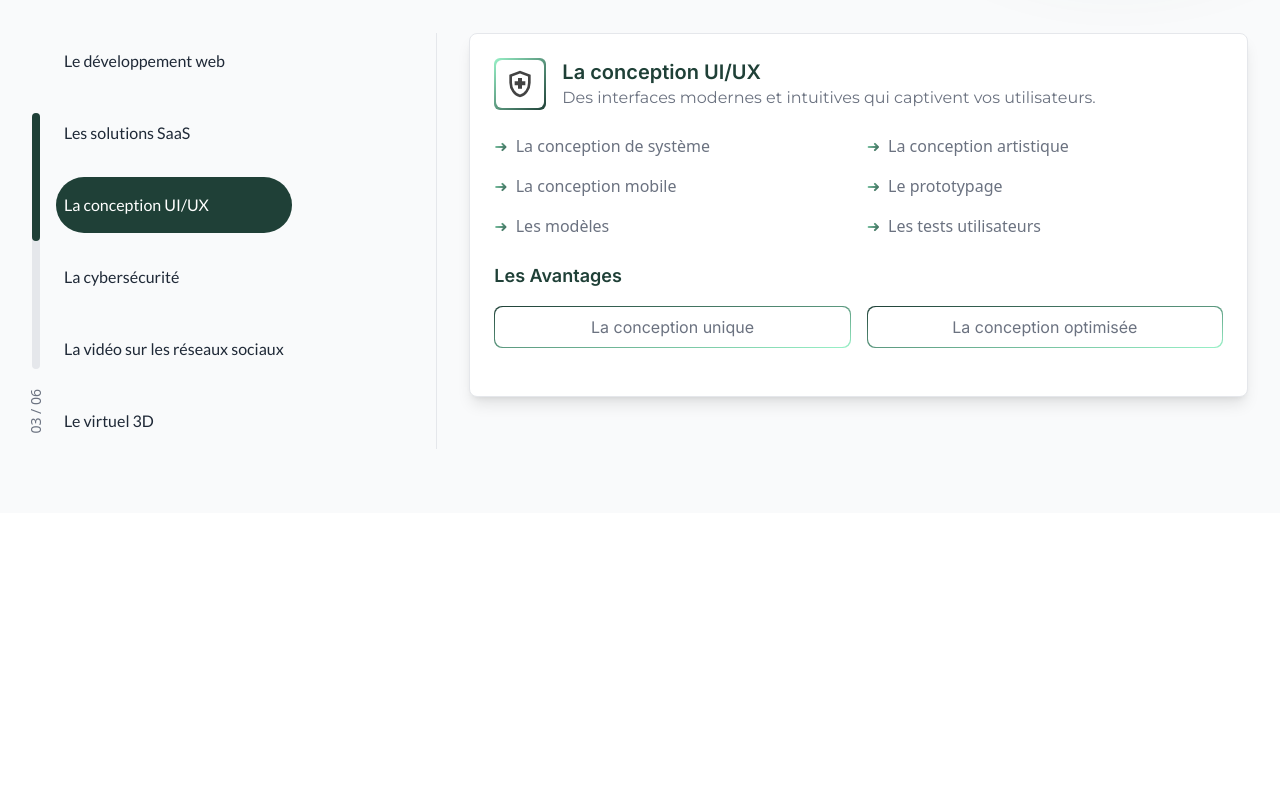
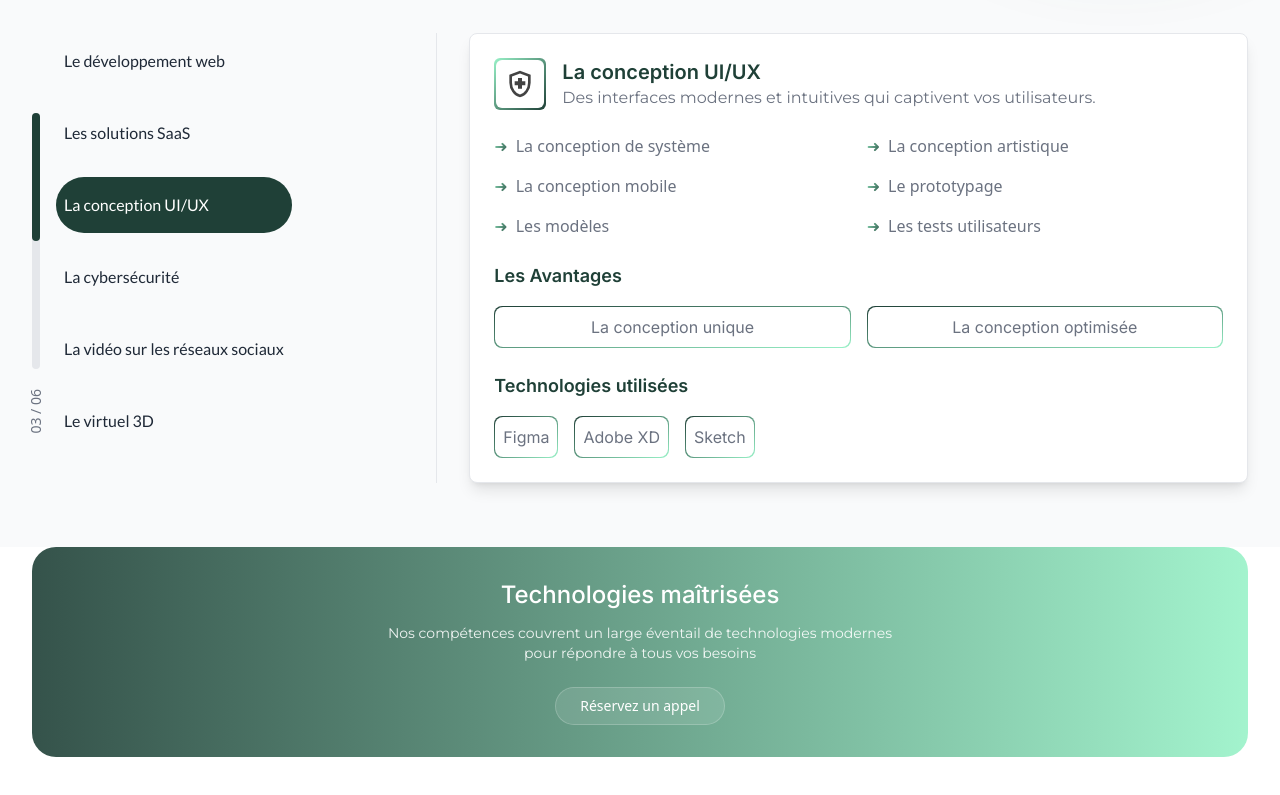
Before and after one commit to bocs91/fdlr-agency, a React (Vite) app: page / in a window 1280 px wide. Shown: the part 1057-1852 px from the top of the page. Before the commit the page ends 1570 px from the top, so only its background shows below. Built offline with nearby package versions, Linux system fonts and the light colour scheme.

Commit message:
add Tech Section

```diff
--- a/src/App.jsx
+++ b/src/App.jsx
@@ -2,6 +2,7 @@ import React from 'react'
 import Header from './components/Header'
 import HeroSection from './components/HeroSection'
 import OurSolutions from './components/OurSolutions'
+
 
 function App() {
   return (
--- a/src/components/OurSolutions.jsx
+++ b/src/components/OurSolutions.jsx
@@ -6,8 +6,7 @@ const OurSolutions = () => {
     {
       id: 1,
       title: "Le développement web",
-      description:
-        "Nous construisons des sites web modernes et performants pour répondre aux besoins de vos utilisateurs.",
+      description: "Nous construisons des sites web modernes et performants pour répondre aux besoins de vos utilisateurs.",
       points: [
         "Développement front-end",
         "Développement back-end",
@@ -22,8 +21,7 @@ const OurSolutions = () => {
     {
       id: 2,
       title: "Les solutions SaaS",
-      description:
-        "Conception et déploiement de solutions SaaS adaptées à vos objectifs d'entreprise.",
+      description: "Conception et déploiement de solutions SaaS adaptées à vos objectifs d'entreprise.",
       points: [
         "Plateformes cloud sécurisées",
         "Applications multi-utilisateurs",
@@ -38,8 +36,7 @@ const OurSolutions = () => {
     {
       id: 3,
       title: "La conception UI/UX",
-      description:
-        "Des interfaces modernes et intuitives qui captivent vos utilisateurs.",
+      description: "Des interfaces modernes et intuitives qui captivent vos utilisateurs.",
       points: [
         "La conception de système",
         "La conception artistique",
@@ -54,8 +51,7 @@ const OurSolutions = () => {
     {
       id: 4,
       title: "La cybersécurité",
-      description:
-        "Protégez vos données et vos systèmes grâce à nos solutions avancées de cybersécurité.",
+      description: "Protégez vos données et vos systèmes grâce à nos solutions avancées de cybersécurité.",
       points: [
         "Analyse des vulnérabilités",
         "Gestion des risques",
@@ -70,8 +66,7 @@ const OurSolutions = () => {
     {
       id: 5,
       title: "La vidéo sur les réseaux sociaux",
-      description:
-        "Créez des vidéos engageantes pour maximiser votre impact sur les réseaux sociaux.",
+      description: "Créez des vidéos engageantes pour maximiser votre impact sur les réseaux sociaux.",
       points: [
         "Production vidéo",
         "Montage créatif",
@@ -86,8 +81,7 @@ const OurSolutions = () => {
     {
       id: 6,
       title: "Le virtuel 3D",
-      description:
-        "Plongez dans l'avenir avec nos solutions immersives en 3D virtuelle.",
+      description: "Plongez dans l'avenir avec nos solutions immersives en 3D virtuelle.",
       points: [
         "Modélisation 3D",
         "Expériences VR",
@@ -101,13 +95,13 @@ const OurSolutions = () => {
     },
   ];
 
-  const [currentSolution, setCurrentSolution] = useState(solutions[2]); // Par défaut : "La conception UI/UX"
+  const [currentSolution, setCurrentSolution] = useState(solutions[2]);
 
   return (
+    <>
       <section className="bg-gray-50 py-16 px-8">
         {/* Titre principal */}
         <div className="text-center mb-8">
-  {/* Conteneur imbriqué pour le titre */}
           <div
             style={{
               display: "inline-block",
@@ -126,23 +120,17 @@ const OurSolutions = () => {
               marginTop: "1.2rem",
               marginBottom: "1.5rem",
               height: "2px",
-      width: "250px", // Plus long pour dépasser légèrement
+              width: "250px",
               background: "linear-gradient(to bottom right, #99F2C8, #1F4037)",
             }}
           ></div>
 
           {/* Texte explicatif */}
-  <p
-    style={{
-      fontSize: "1.125rem",
-      color: "#6B7280", // Equivalent de text-gray-500
-    }}
-  >
+          <p style={{ fontSize: "1.125rem", color: "#6B7280" }}>
             On vous propose des solutions professionnelles qui correspondent à vos
             besoins et à vos objectifs.
           </p>
         </div>
-
 
         {/* Contenu principal */}
         <div className="max-w-7xl mx-auto flex flex-col lg:flex-row">
@@ -161,8 +149,8 @@ const OurSolutions = () => {
                 <div
                   className="absolute -bottom-16 -left-[6px] text-gray-500 font-medium text-sm"
                   style={{
-                  writingMode: "vertical-rl", // Texte en mode vertical
-                  transform: "rotate(180deg)", // Ajuste la direction de lecture
+                    writingMode: "vertical-rl",
+                    transform: "rotate(180deg)",
                   }}
                 >
                   {String(currentSolution.id).padStart(2, "0")} /{" "}
@@ -176,9 +164,9 @@ const OurSolutions = () => {
                   <li
                     key={solution.id}
                     onClick={() => setCurrentSolution(solution)}
-                  className={`font-lato px-2  py-4 cursor-pointer ${
+                    className={`font-lato px-2 py-4 cursor-pointer ${
                       currentSolution.id === solution.id
-                      ? "bg-[#1F4037]  text-white  rounded-full" // Capsule arrondie
+                        ? "bg-[#1F4037] text-white rounded-full"
                         : "text-gray-800 hover:text-[#1F4037]"
                     }`}
                   >
@@ -196,14 +184,13 @@ const OurSolutions = () => {
                 <div
                   className="p-[2px] rounded-md"
                   style={{
-    background: "linear-gradient(to bottom right, #99F2C8, #1F4037)", // Dégradé pour la bordure
+                    background: "linear-gradient(to bottom right, #99F2C8, #1F4037)",
                   }}
                 >
                   <div className="h-12 w-12 bg-white flex items-center justify-center rounded-md">
                     <img src={Cybersecurity} alt="Cybersécurité" className="h-8 w-8" />
                   </div>
                 </div>
-
 
                 <div className="ml-4">
                   <h3 className="font-inter text-xl font-bold text-[#1F4037]">
@@ -217,9 +204,7 @@ const OurSolutions = () => {
               <div className="grid grid-cols-2 gap-4 mb-6">
                 {currentSolution.points.map((point, index) => (
                   <div key={index} className="flex items-start">
-                  <span
-                    className="mr-2 text-transparent bg-clip-text bg-gradient-to-br from-[#99F2C8] to-[#1F4037]"
-                  >
+                    <span className="mr-2 text-transparent bg-clip-text bg-gradient-to-br from-[#99F2C8] to-[#1F4037]">
                       ➜
                     </span>
                     <p className="text-gray-500">{point}</p>
@@ -237,7 +222,7 @@ const OurSolutions = () => {
                     key={index}
                     className="p-[1px] rounded-lg"
                     style={{
-                    background: "linear-gradient(to top left, #99F2C8, #1F4037)", // Dégradé de haut gauche à bas droite
+                      background: "linear-gradient(to top left, #99F2C8, #1F4037)",
                     }}
                   >
                     <div className="font-inter bg-white rounded-lg p-2 text-center text-gray-500">
@@ -246,13 +231,54 @@ const OurSolutions = () => {
                   </div>
                 ))}
               </div>
+
+              {/* Tools */}
+              <h4 className="font-inter text-lg font-semibold text-[#1F4037] mb-4">
+                Technologies utilisées
+              </h4>
+              <div className="flex flex-wrap gap-4">
+                {currentSolution.tools.map((tool, index) => (
+                  <div
+                    key={index}
+                    className="p-[1px] rounded-lg"
+                    style={{
+                      background: "linear-gradient(to top left, #99F2C8, #1F4037)",
+                    }}
+                  >
+                    <div className="font-inter bg-white rounded-lg p-2 text-center text-gray-500">
+                      {tool}
+                    </div>
+                  </div>
+                ))}
+              </div>
             </div>
           </div>
         </div>
       </section>
+
+      {/* Technologies maîtrisées section */}
+      <div className="max-w-7xl mx-auto px-8 pb-16">
+        <div className="bg-gradient-to-r from-[#1F4037]/90 to-[#99F2C8]/90 p-8 rounded-3xl backdrop-blur-sm">
+          <h2 className="font-inter text-2xl font-medium text-white text-center mb-3">
+            Technologies maîtrisées
+          </h2>
+
+          <p className="font-montserrat text-white/90 text-sm text-center mb-6 max-w-lg mx-auto">
+            Nos compétences couvrent un large éventail de technologies modernes pour répondre à tous vos besoins
+          </p>
+
+          <div className="text-center">
+            <button
+              onClick={() => alert("Réservation d'un appel bientôt disponible!")}
+              className="bg-white/10 text-white px-6 py-2 rounded-full text-sm font-medium hover:bg-white/20 transition-colors duration-300 border border-white/20"
+            >
+              Réservez un appel
+            </button>
+          </div>
+        </div>
+      </div>
+    </>
   );
-
-
 };
 
 export default OurSolutions;
```
Lines whose indentation alone changed are shown as unchanged.
